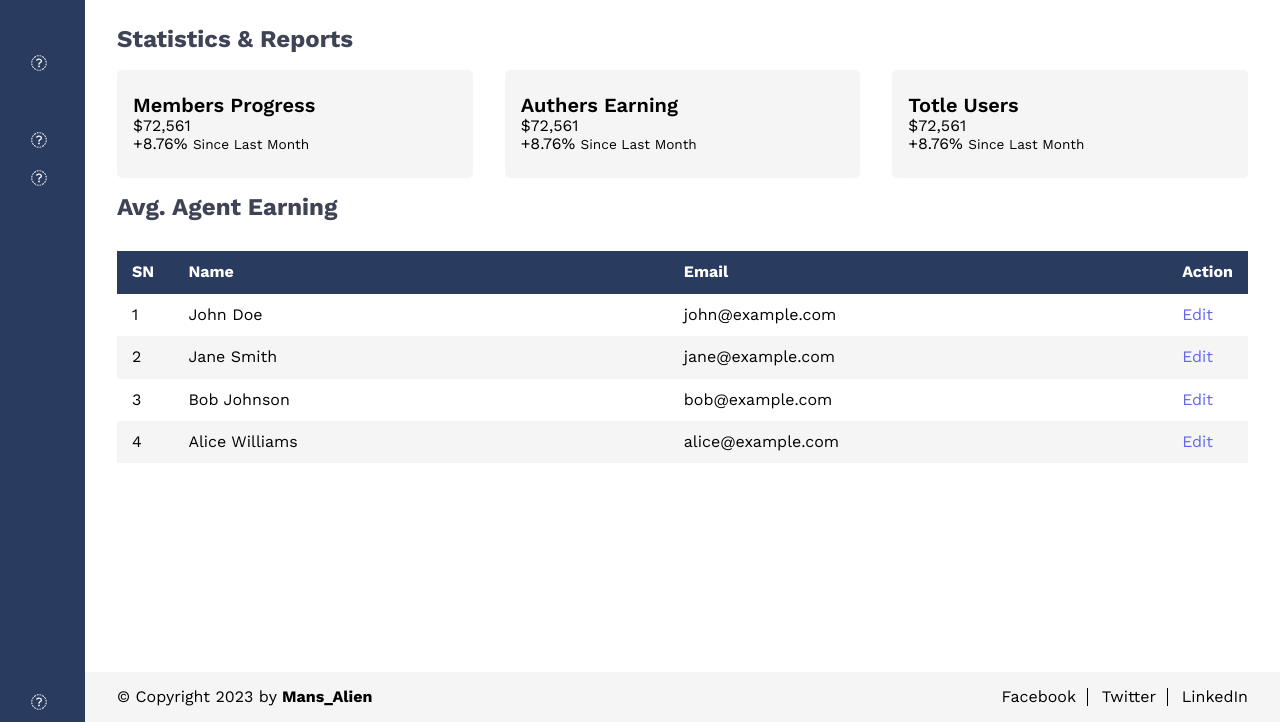
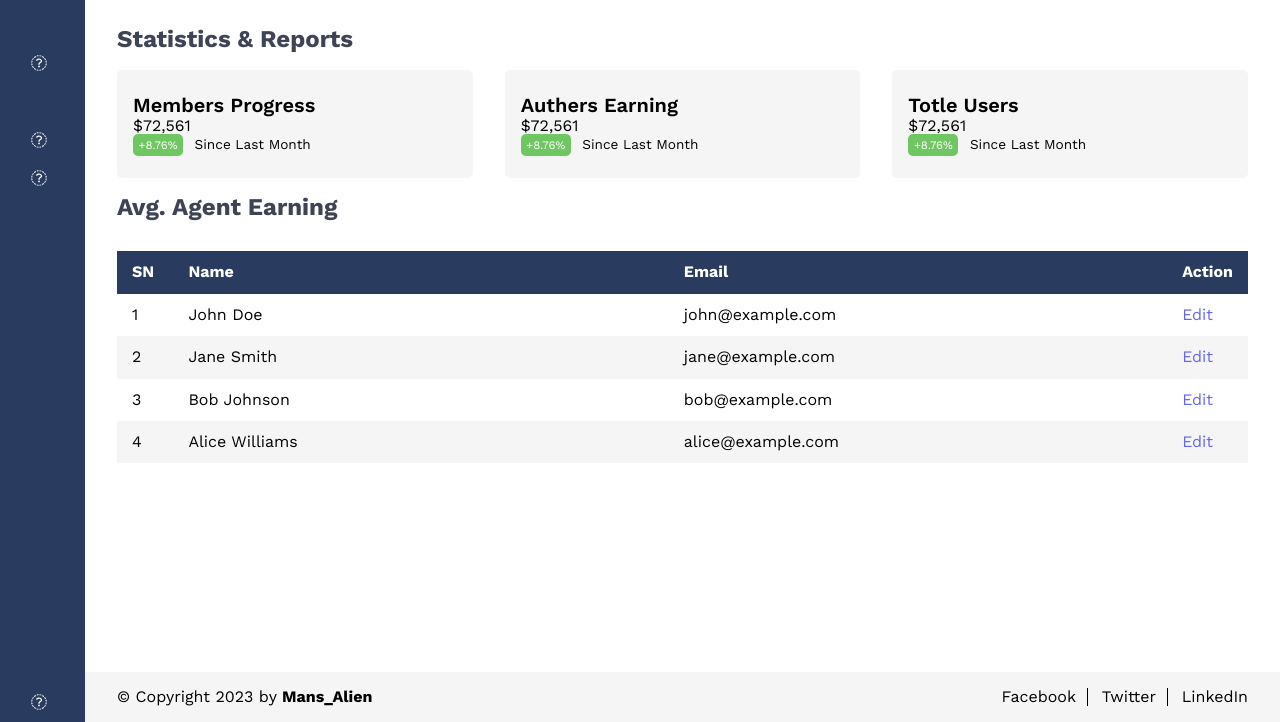
Before and after one commit to MansAlien/Dashboard_html_css_only, a plain HTML site: page index.html in a window 1280 px wide. Shown: the part 78-800 px from the top of the page. Drawn offline with nearby package versions, Linux system fonts and the light colour scheme; a web font is replaced by a local one.

Commit message:
update the stylesheet

```diff
--- a/css/style.css
+++ b/css/style.css
@@ -205,7 +205,7 @@ a.sidebar-link:hover {
     transform: translateY(-10.5px);
 }
 
-.text-success-bg {
+.text-sucess-bg{
     background-color: #71c664;
     padding: 0.25rem 0.35rem;
     margin-right: 0.375rem;
```
